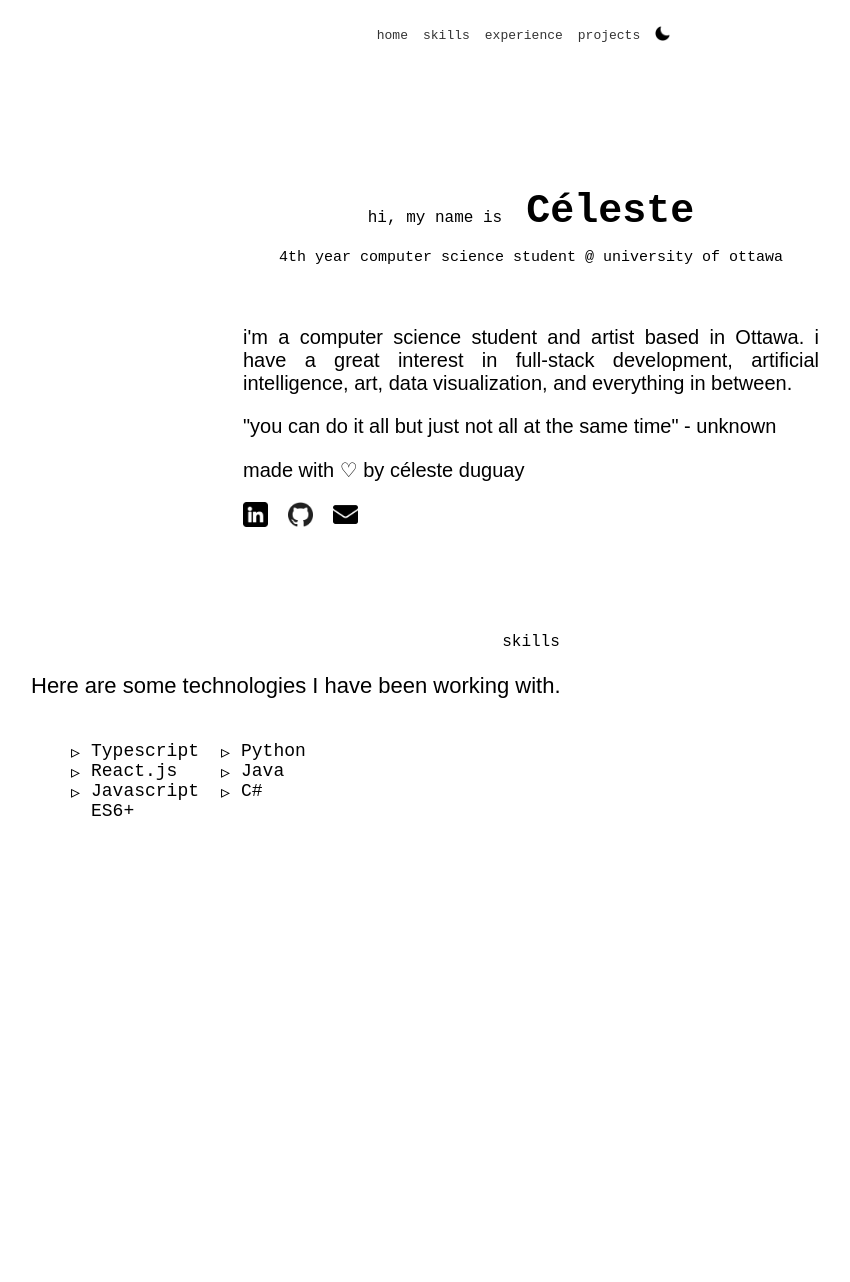
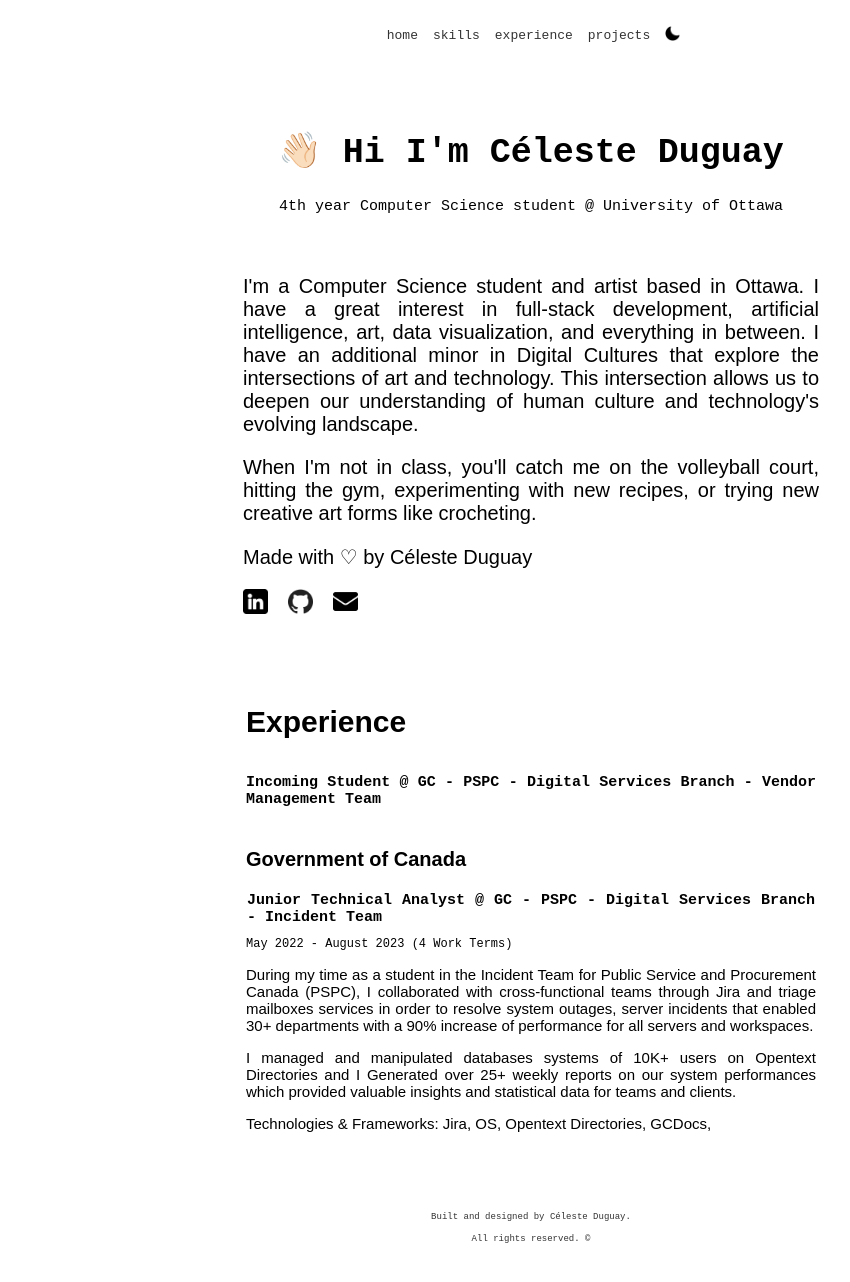
Before and after one commit to lixu4n/Celeste, a React (Create React App) app: page / in a window 1280 px wide. Shown: the whole page, without its empty margins (109-959 px from the left). Before the commit the page ends 1033 px from the top, so only its background shows below. Built offline with nearby package versions, Linux system fonts and the light colour scheme.

Commit message:
Finished Experience Section

```diff
--- a/src/App.css
+++ b/src/App.css
@@ -1,3 +1,7 @@
+html {
+  scroll-behavior: smooth;
+}
+
 .App {
   text-align: center;
 }
--- a/src/App.js
+++ b/src/App.js
@@ -1,7 +1,8 @@
 import Intro from "./components/Intro";
 import Navbar from "./components/Navbar";
-import Skills from './components/Skills';
 import Footer from './components/Footer';
+import Experience from './components/Experience';
+
 import './App.css';
 
 function App() {
@@ -12,7 +13,11 @@ function App() {
         <Navbar></Navbar>
         <Intro></Intro>
 
-        <Skills></Skills>
+        <Experience></Experience>
+
+
+
+        <Footer></Footer>
 
 
       </div>
--- /dev/null
+++ b/src/components/Experience.js
@@ -0,0 +1,70 @@
+import React from "react";
+import "../styles/Experience.css";
+
+class Experience extends React.Component {
+  render() {
+    return (
+      <section className="page-section" id="WorkExperience">
+        <div className="project-section-heading">
+          <h2 className="sectionCentralHeading">Experience</h2>
+          <h3 className="section-subheading text-muted">
+            Incoming Student @ GC - PSPC -
+                    Digital Services Branch - Vendor Management Team
+          </h3>
+        </div>
+        <div className="container text-center">
+          <h2 className="workExperienceTitle">Government of Canada </h2>
+
+          <div className="workExperienceMain">
+            <table className="workExperienceTable">
+              <tbody>
+                <tr>
+                  <th scope="row" style={{ width: "100%" }}>
+                  Junior Technical Analyst @ GC - PSPC -
+                    Digital Services Branch - Incident Team
+                  </th>
+
+
+
+
+                </tr>
+
+                <tr>
+
+                  <td colSpan="3">
+
+                  <div className="workTermDate">
+                    May 2022 - August 2023 (4 Work Terms)
+
+                </div>
+                    <p>
+                    During my time as a student in the Incident Team for Public Service and Procurement Canada (PSPC),
+                    I collaborated
+                      with cross-functional teams through Jira and triage mailboxes
+                      services in order to resolve system outages, server incidents
+                      that enabled 30+ departments with a 90% increase of performance for all servers and workspaces.
+
+
+                    </p>
+
+
+                    <p> I managed and manipulated databases systems of 10K+ users on Opentext Directories and I
+                     Generated over 25+ weekly reports on our system performances which provided valuable
+                     insights and statistical data for teams and clients.
+
+                    </p>
+                    <p>
+                      Technologies & Frameworks: Jira, OS, Opentext Directories, GCDocs,
+                    </p>
+                  </td>
+                </tr>
+              </tbody>
+            </table>
+          </div>
+        </div>
+      </section>
+    );
+  }
+}
+
+export default Experience;
--- a/src/components/Footer.js
+++ b/src/components/Footer.js
@@ -4,15 +4,10 @@ import "../styles/Footer.css";
 class Footer extends React.Component {
     render() {
         return (
-          <div id="sig">
-              <span className="Footer-Sig">
-                built and designed by céleste duguay
-              </span>
-
-              <span className="Footer-Cred">
-              All rights reserved. ©
-              </span>
-</div>
+          <div className="signature">
+             <div>Built and designed by Céleste Duguay. </div>
+              <div>All rights reserved. ©</div>
+         </div>
         )
     }
 }
--- a/src/components/Intro.js
+++ b/src/components/Intro.js
@@ -6,27 +6,29 @@ class Intro extends React.Component {
   render() {
     return (
       <div id="intro">
-       <hr className="divider" /> {/* Divider */}
-          <span claxssName="intro-title">
-            hi, my name is
-            <span className="intro-name"> Céleste</span>
+
+          <span className="intro-title">
+            👋🏻 Hi I'm
+            <span className="intro-name"> Céleste Duguay</span>
           </span>
 
-          <div className="intro-subtitle">4th year computer science student @ university of ottawa</div>
+          <div className="intro-subtitle">4th year Computer Science student @ University of Ottawa</div>
 
 
           <div className="intro-description">
   <p>
-    i'm a computer science student and artist based in Ottawa. i have a great
+    I'm a Computer Science student and artist based in Ottawa. I have a great
     interest in full-stack development, artificial intelligence, art, data visualization,
-    and everything in between.
+    and everything in between. I have an additional minor in Digital Cultures that explore the intersections of art and technology. This intersection allows us to deepen our understanding of human culture and technology's evolving landscape.
   </p>
   <p>
-    "you can do it all but just not all at the same time" - unknown
+  When I'm not in class, you'll catch me on the volleyball court, hitting the gym, experimenting with new recipes,
+  or trying new creative art forms like crocheting.
   </p>
   <p>
-    made with ♡ by céleste duguay
+    Made with ♡ by Céleste Duguay
   </p>
+
 
 
   <a href="https://www.linkedin.com/in/celesteduguay/" className="intro-linkedin" target="_blank">
--- a/src/components/Skills.js
+++ b/src/components/Skills.js
@@ -24,12 +24,13 @@ class Skills extends React.Component {
     );
 
     const tech_stack = [
-      "Typescript",
       "Python",
       "React.js",
       "Java",
+      "Typescript",
       "Javascript ES6+",
-      "C#"
+      "C++"
+
     ];
 
     return (
--- /dev/null
+++ b/src/styles/Experience.css
@@ -0,0 +1,94 @@
+/* Experience.css */
+
+/* Apply base font-family */
+* {
+    font-family: 'Martian Mono', monospace;
+  }
+
+  h1 {
+    font-family: 'Martian Mono', monospace;
+  }
+
+  h2 {
+    font-family: 'Montserrat', sans-serif;
+  }
+
+  /* Work Experience section */
+
+  #WorkExperience {
+    padding: 50px 0;
+  }
+
+  .project-section-heading {
+    text-align: justify;
+    margin-bottom: 40px;
+    margin-left: 355px;
+    margin-right: 355px;
+  }
+
+  .sectionCentralHeading {
+    font-size: 30px;
+    margin-bottom: 10px;
+    padding-top: 10px;
+    padding-bottom:20px;
+  }
+
+  .section-subheading {
+    font-weight: 500;
+    font-size: 15px;
+    font-weight: bold;
+  }
+
+  .workExperienceTitle {
+    font-size: 20px;
+    margin-bottom: 20px;
+    margin-left: 355px;
+    margin-right: 355px;
+    text-align: justify;
+  }
+
+  .workExperienceMain {
+    font-size: 20px;
+    max-width: 50%;
+
+    text-align: justify;
+    margin-top: 20px;
+    margin-left: 355px;
+    margin-right: 355px;
+  }
+
+  .workExperienceTable {
+    width: 100%;
+    border-collapse: collapse;
+
+  }
+
+
+  .workExperienceTable th {
+    width: 20%;
+    font-weight: bold;
+    font-size: 15px;
+  }
+
+  .workExperienceTable td {
+    padding: 10px 0;
+    font-size: 10px;
+
+  }
+  .workTermDate {
+    font-size: 12px;
+
+    margin-bottom: 10px;
+    /* Add any additional styling you prefer */
+  }
+
+
+
+  .workExperienceTable p {
+    margin-bottom: 10px;
+    font-size: 15px;
+  }
+
+  .workExperienceTable b {
+    font-size: 15px;
+  }
--- a/src/styles/Footer.css
+++ b/src/styles/Footer.css
@@ -1,20 +1,22 @@
+/* Footer.css */
 
-#sig {
-    display: center;
-    flex-direction: column;
-    align-items: center;
-    margin-top: 75px;
-  }
+.signature {
+  display: flex;
+  flex-direction: column;
+  align-items: center;
+  font-family: 'Martian Mono', monospace;
+  font-size: 9px;
+  color: #333; /* Change color to your preference */
+  margin-top: 10px;
+  margin-bottom: 40px;
+}
 
+.signature div:first-of-type {
+  margin-bottom: 7px;
+}
 
-  .Footer-Sig {
-    font-family: 'Martian Mono', monospace;
-    font-size: 37px;
-    justify-content: center;
-  }
-  .intro-name {
-    font-family: 'Footer-Cred', monospace;
-    font-weight: bold;
-    font-size: 40px;
-    justify-content: center;
-  }
+.signature div:last-of-type {
+  font-size: 9px;
+  margin-top: 5px;
+
+}
--- a/src/styles/Intro.css
+++ b/src/styles/Intro.css
@@ -15,18 +15,21 @@ h2 {
   display: flex;
   flex-direction: column;
   align-items: center;
-  margin-top: 75px;
+  margin-top: 130px;
 }
 
+/* Rounded border */
+
 .intro-title {
-  font-size: 40px;
+  font-size: 35px;
   text-align: center;
   margin-bottom: 10px;
+  font-weight: bold;
 }
 
 .intro-name {
   font-weight: bold;
-  font-size: 43px;
+  font-size: 35px;
   text-align: center;
 }
 
@@ -51,10 +54,3 @@ h2 {
 .intro-github {
   margin-right: 20px;
 }
-
-
-.divider {
-  border: none;
-  border-top: 2px solid #000000;
-  margin: 20px 20px;
-}
--- a/src/styles/Navbar.css
+++ b/src/styles/Navbar.css
@@ -3,7 +3,14 @@
     justify-content: center;
     background-color: #ffffff;
     padding: 10px;
-  }
+
+    position: fixed;
+    top: 0;
+    width: 100%;
+    background-color: #fff; /* Add your desired background color */
+      /* Add other styles for the navbar as needed */
+    }
+
 
   .navbar-nav {
     display:flex;
--- a/src/styles/Skills.css
+++ b/src/styles/Skills.css
@@ -16,10 +16,14 @@
     margin: auto;
     max-width: 1000px;
     padding-top: 100px;
-  }
+    display: flex;
+    justify-content: center;
+    align-items: center;
+
+    }
 
   .about-description ul {
-    padding-top: 20px;
+    padding-top: 13px;
     list-style-type: none;
     display: grid;
     grid-template-columns: repeat(2, minmax(150px, 10px));
@@ -28,8 +32,9 @@
   .about-description li {
     position: relative;
     padding-left: 20px;
-    font-size: 18px;
+    font-size: 13px;
     color: var(--slate);
+
   }
 
   .about-description li::before {
```
